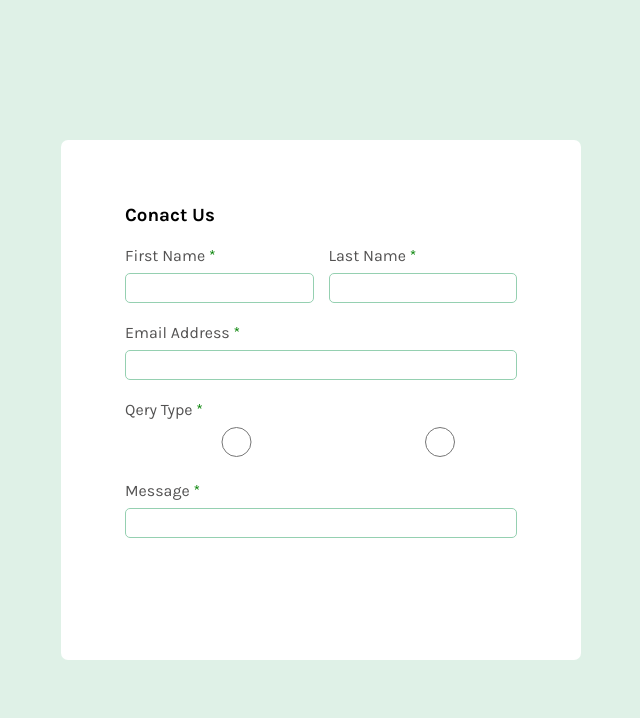
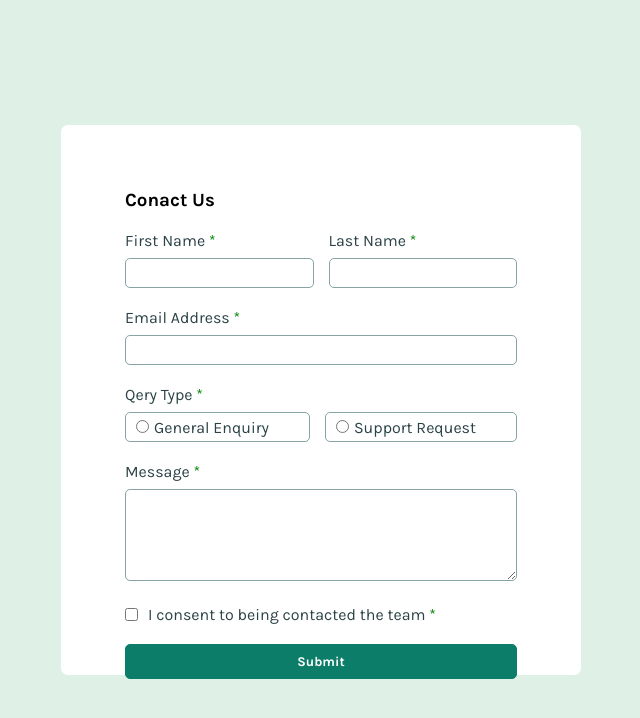
Before and after one commit to AbhijithKK/Contact-form, a React (Vite) app: page / in a window 1280 px wide. Shown: the top 718 px of the page, without its empty margins (319-959 px from the left). Built offline with nearby package versions, Linux system fonts and the light colour scheme.

Commit message:
color correction and design layout completed

```diff
--- a/src/Components/ContactPage/Contact.css
+++ b/src/Components/ContactPage/Contact.css
@@ -8,7 +8,7 @@ background-color:hsl(148, 38%, 91%) ;
 }
 .form{
 width: 520px;
-height: 520px;
+height: 550px;
 background-color: hsl(0, 0%, 100%) ;
 border-radius: 7px;
 padding: 5%;
@@ -25,7 +25,30 @@ padding: 5%;
 }
 .row2-container{
     margin-bottom: 20px;
+
+}
+.row3-container{
+    margin-bottom: 20px;
+    display: flex;
+    align-items: center;
+}
+.row4-container{
+    margin-bottom: 20px;
 }
 .row1{
 flex: 1 1  auto;
 }
+.row-checkbox{
+    display: flex;
+    align-items: center;
+    gap: 10px;
+
+}
+.button{
+    width: 100%;
+    height: 35px;
+    border-radius: 5px;
+    border: 1px solid hsl(169, 82%, 27%);
+    background-color: hsl(169, 82%, 27%);
+    color: hsl(0, 0%, 100%);
+}
--- a/src/Components/ContactPage/Contact.jsx
+++ b/src/Components/ContactPage/Contact.jsx
@@ -5,12 +5,34 @@ const Contact = () => {
   const LabelStyle = {
     marginBottom: "8px",
   };
+
   const inputstyle = {
     width: "100%",
     height: "30px",
     borderRadius: "5px",
-    border: "1px solid hsl(148, 38%, 70%)",
+    border: "1px solid hsl(186, 15%, 59%)",
   };
+  const checkboxStyle = {
+    display:'flex',
+    borderRadius: "5px",
+    border: "1px solid hsl(186, 15%, 59%)",
+  };
+  const inputstyletextArea = {
+    width: "100%",
+    borderRadius: "5px",
+    border: "1px solid hsl(186, 15%, 59%)",
+  };
+
+  const radio={
+    height: "30px",
+
+    borderRadius: '5px',
+    border: "1px solid hsl(186, 15%, 59%)",
+    display:'flex',
+    alignItems:'center',
+    paddingLeft:'10px',
+    gap:'5px'
+}
   return (
     <>
       <div className="main-container">
@@ -34,19 +56,40 @@ const Contact = () => {
               </div>
             </div>
             <div className="row1-container">
-              <div className="row1">
+              <div className="row1 radio">
                 <Labels Required={true} Name={"Qery Type"} ContainerStyles={LabelStyle} />
-                <InputBox type={'radio'} radioGroup={'a'} style={inputstyle} />
+                <div style={radio}>
+
+                <InputBox type={'radio'} name={'radio'}   />
+                <label>General Enquiry</label>
+
+                </div>
               </div>
               <div className="row1">
                 <Labels Required={false} Name={""} ContainerStyles={LabelStyle} />
-                <InputBox type={'radio'} radioGroup={'a'} style={inputstyle} />
+                <div style={radio}>
+                <InputBox type={'radio'} name={'radio'} value={'a'} />
+                <label>Support Request</label>
+                </div>
+
               </div>
             </div>
             <div className="row2-container">
               <div className="row1">
                 <Labels Required={true} Name={"Message"} ContainerStyles={LabelStyle} />
-                <InputBox type={'text-area'} style={inputstyle} />
+                <textarea rows={6} style={inputstyletextArea}></textarea>
+              </div>
+            </div>
+
+            <div className="row3-container">
+              <div className="row-checkbox">
+                <InputBox type={'checkbox'} style={checkboxStyle} />
+                <Labels Required={true} Name={"I consent to being contacted the team"}  />
+              </div>
+            </div>
+            <div className="row4-container">
+              <div className="row-button">
+                <button className="button">Submit</button>
               </div>
             </div>
           </div>
--- a/src/Components/InputBox/InputBox.jsx
+++ b/src/Components/InputBox/InputBox.jsx
@@ -1,9 +1,9 @@
 import './InputBox.css'
 
-const InputBox = ({style,type,radioGroup}) => {
+const InputBox = ({style,type,name,value,checked}) => {
   return (
     <div>
-     <input type={type} radioGroup={radioGroup} style={style} ></input>
+     <input type={type} name={name} value={value} checked={checked} style={style} ></input>
     </div>
   )
 }
--- a/src/Components/Label/Labels.css
+++ b/src/Components/Label/Labels.css
@@ -1,9 +1,17 @@
 label{
 font-style:oblique ;
-color: rgb(83, 82, 82);
+color: hsl(187, 24%, 22%);
 font-size: 16px;
 }
 
 span{
     color: green;
 }
+.mobile{
+    display: none;
+}
+@media (min-width:320px) {
+    .mobile{
+        display: block;
+    }
+}
--- a/src/Components/Label/Labels.jsx
+++ b/src/Components/Label/Labels.jsx
@@ -7,7 +7,7 @@ const Labels = ({Name,ContainerStyles,Required}) => {
      {Required&&
       <span>&nbsp;*</span>
     }
-    <span>&nbsp;</span>
+    <span >&nbsp;</span>
     </label>
     </div>
   )
--- a/src/index.css
+++ b/src/index.css
@@ -3,21 +3,21 @@
   font-family: 'localFonts';
   src:   url('./assets/fonts/Karla-VariableFont_wght.ttf') format('truetype');
 
-  font-weight: normal;
+  font-weight: 400 700;
 font-style: normal;
 }
 @font-face {
   font-family: 'localFonts';
   src:   url('./assets/fonts/Karla-Italic-VariableFont_wght.ttf') format('truetype');
 
-  font-weight: normal;
+  font-weight: 400 700;
 font-style: italic;
 }
 @font-face {
   font-family: 'localFonts';
   src:     url('./assets/fonts/static/Karla-Bold.ttf') format('truetype')  ;
 
-  font-weight: normal;
+  font-weight: 400 700;
 font-style: inherit;
 }
 
@@ -26,7 +26,7 @@ font-style: inherit;
   font-family: 'localFonts';
   src:  url('./assets/fonts/static/Karla-Regular.ttf') format('truetype')  ;
 
-  font-weight: normal;
+  font-weight: 400 700;
 font-style: oblique;
 }
 
```
